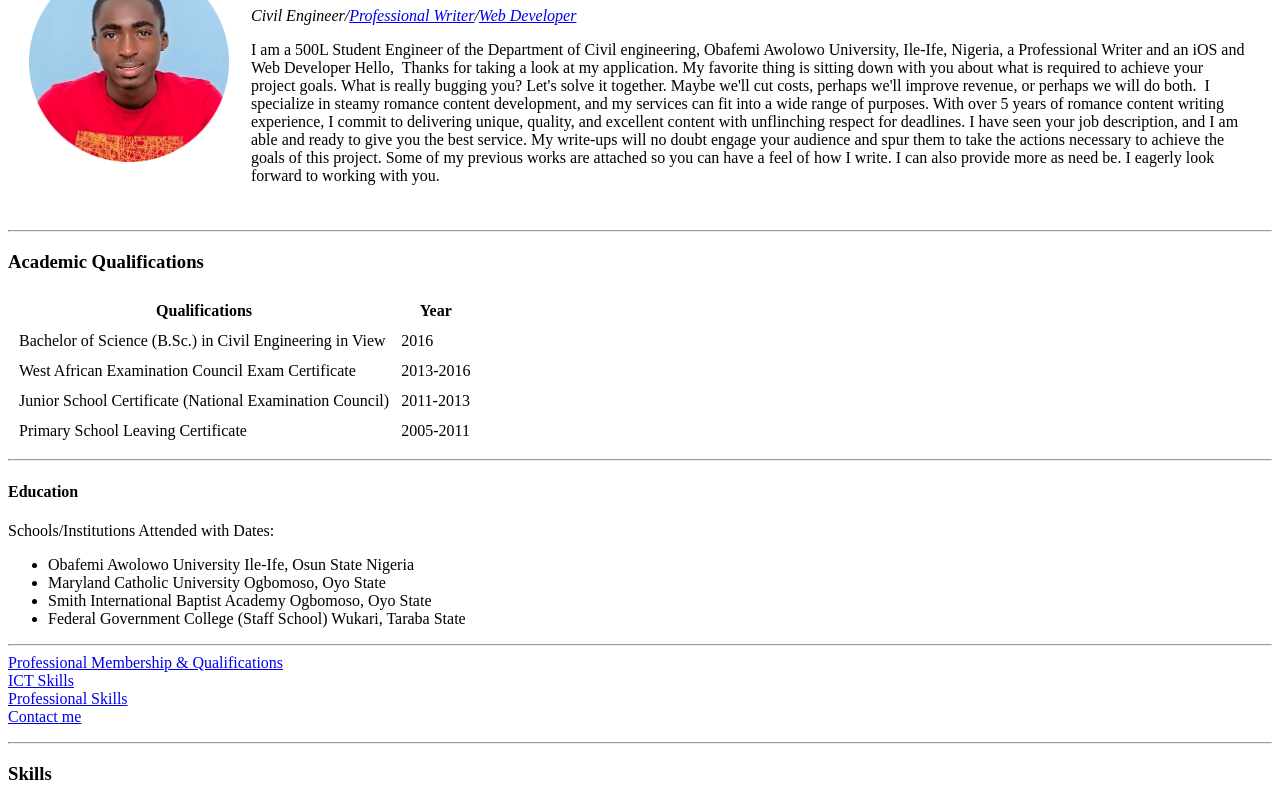
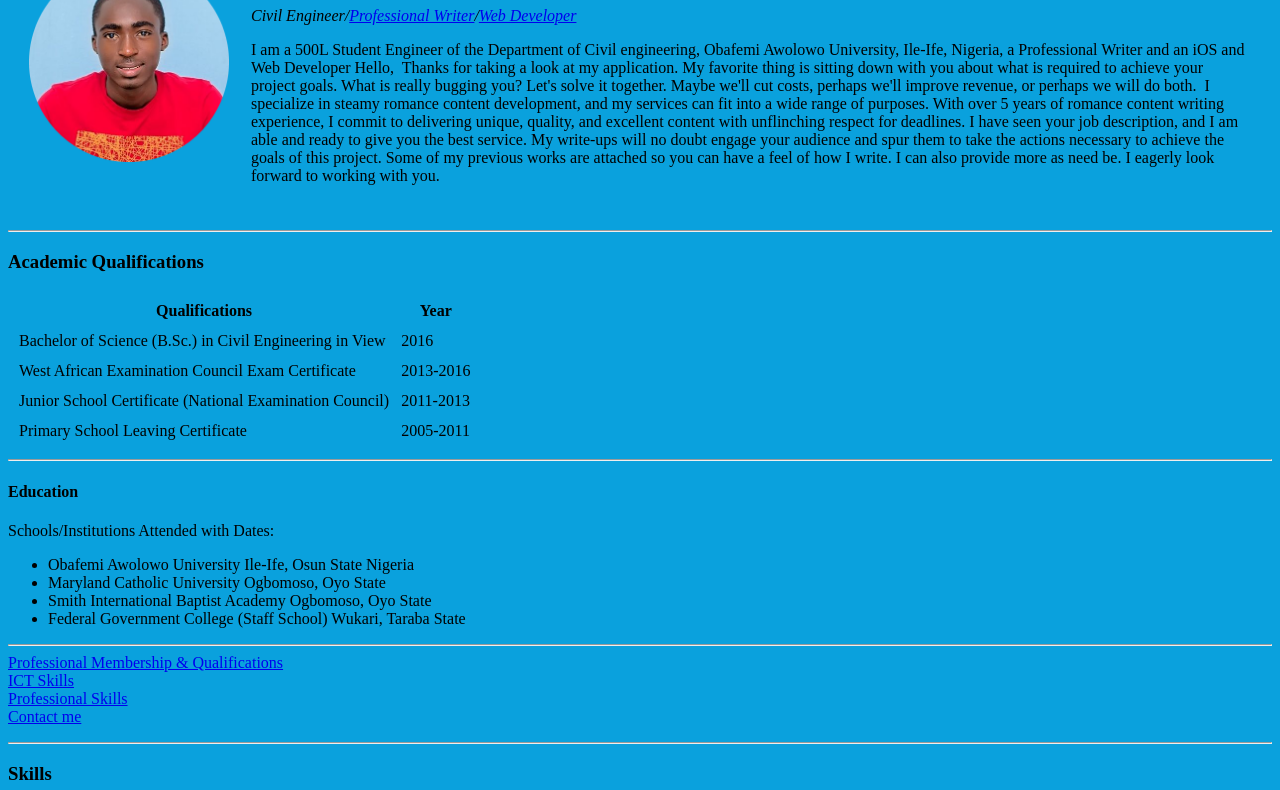
Before and after one commit to inksWeb/CV, a plain HTML site: page index.html in a window 1280 px wide. Shown: the part 102-892 px from the top of the page. Drawn offline with Linux system fonts and the light colour scheme.

Commit message:
Update index.html

```diff
--- a/index.html
+++ b/index.html
@@ -6,7 +6,7 @@
   <title>Akinola's Personal Site</title>
 </head>
 
-<body>
+<body style="background-color: #0AA1DD;">
   <table cellspacing="20">
     <tr>
       <td> <img src="image/Akinola's Profile Image.png" width="200" alt="Akinola's Profile Picture">
```
